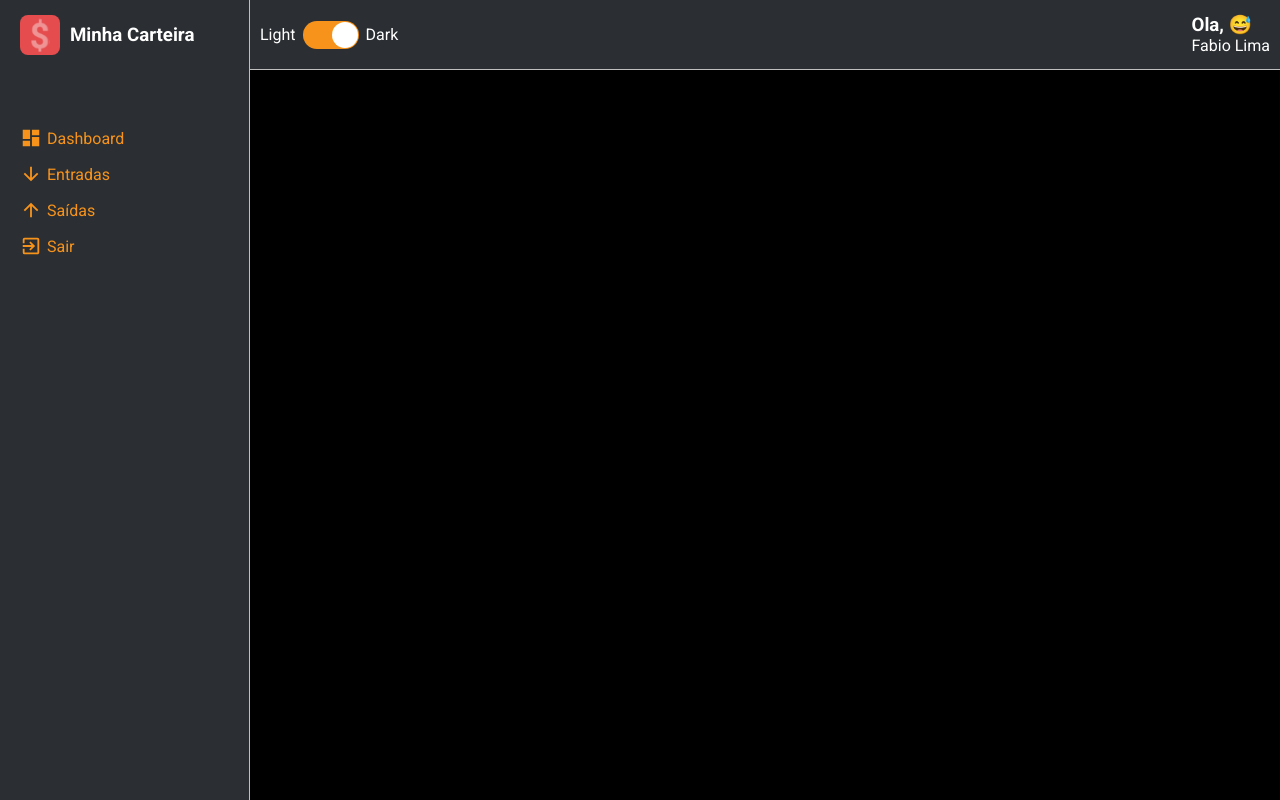
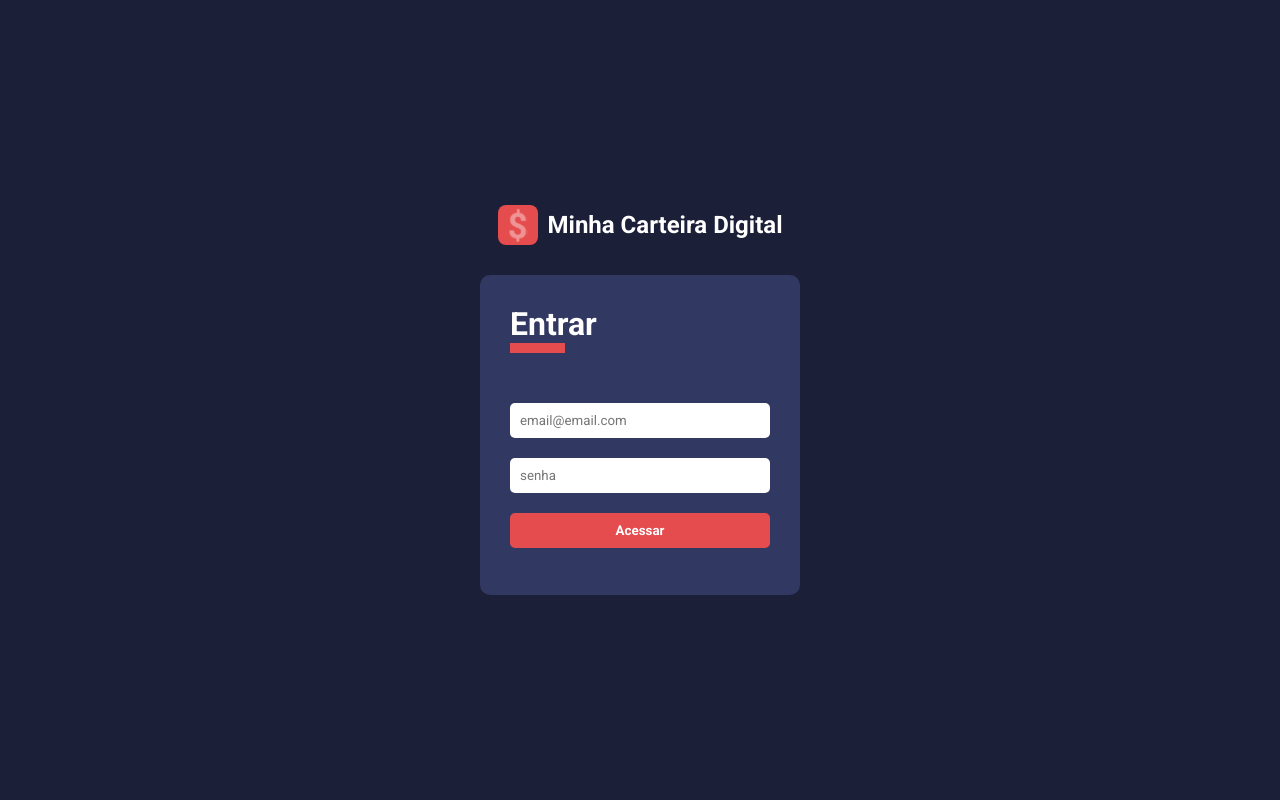
Before and after one commit to flrlima/dashboard-finance, a React (Create React App) app: page / in a window 1280 px wide. Built offline with nearby package versions, Linux system fonts and the light colour scheme.

Commit message:
Finalizando Themes e inciando layout login

```diff
--- /dev/null
+++ b/src/components/Button/index.tsx
@@ -0,0 +1,14 @@
+import React, { ButtonHTMLAttributes } from 'react';
+import { Container } from './styles';
+
+type IButtonProps = ButtonHTMLAttributes<HTMLButtonElement>;
+
+const Button: React.FC<IButtonProps> = ({
+    children, ...rest
+}) => (
+        <Container {...rest}>
+            {children}
+        </Container>
+    );
+
+export default Button;
--- /dev/null
+++ b/src/components/Button/styles.ts
@@ -0,0 +1,22 @@
+import styled from "styled-components";
+
+export const Container = styled.button`
+
+    width: 100%;
+
+    margin: 10px 0;
+    padding: 10px;
+
+    border-radius: 5px;
+
+    font-weight: bold;
+    color: ${props => props.theme.colors.white};
+    background-color: ${props => props.theme.colors.warning};
+
+    transition: opacity .3s;
+
+    &:hover {
+        opacity: inherit.7;
+    }
+
+`;
--- /dev/null
+++ b/src/components/Input/index.tsx
@@ -0,0 +1,12 @@
+import React, { InputHTMLAttributes } from 'react';
+import { Container } from './styles';
+
+type IInputProps = InputHTMLAttributes<HTMLInputElement>;
+
+const Input: React.FC<IInputProps> = ({
+    ...rest
+}) => (
+        <Container {...rest}/>
+    );
+
+export default Input;
--- /dev/null
+++ b/src/components/Input/styles.ts
@@ -0,0 +1,12 @@
+import styled from "styled-components";
+
+export const Container = styled.input`
+
+    width: 100%;
+
+    margin: 10px 0;
+    padding: 10px;
+
+    border-radius: 5px;
+
+`;
--- a/src/hooks/theme.tsx
+++ b/src/hooks/theme.tsx
@@ -29,13 +29,23 @@
 
 const ThemeProvider: React.FC = ({ children }) => {
 
-    const [theme, setTheme] = useState<ITheme>(dark);
+    const [theme, setTheme] = useState<ITheme>(() => {
+        const themeSaved = localStorage.getItem('@minha-carteira-digital-dentro-do-bolso:theme');
+
+        if(themeSaved) {
+            return JSON.parse(themeSaved);
+        }else{
+            return dark;
+        }
+    });
 
     const toggleTheme = () => {
         if(theme.title === 'dark'){
             setTheme(light)
+            localStorage.setItem('@minha-carteira-digital-dentro-do-bolso:theme', JSON.stringify(light));
         }else{
             setTheme(dark)
+            localStorage.setItem('@minha-carteira-digital-dentro-do-bolso:theme', JSON.stringify(dark));
         }
     }
 
--- a/src/pages/SignIn/index.tsx
+++ b/src/pages/SignIn/index.tsx
@@ -1,8 +1,35 @@
 import React from 'react';
+import { Container, Logo, Form, FormTitle } from './styles';
+import logoImg from '../../assets/logo.svg';
+import Input from '../../components/Input';
+import Button from '../../components/Button';
 
 const SignIn: React.FC = () => {
     return(
-        <h1>SignIn</h1>
+        <Container>
+            <Logo>
+                <img src={logoImg} alt="Minha Carteira Digital" />
+                <h2>Minha Carteira Digital</h2>
+            </Logo>
+
+            <Form onSubmit={() => {}}>
+                <FormTitle>Entrar</FormTitle>
+
+                <Input
+                    placeholder="email@email.com"
+                    type="email"
+                    required
+                />
+                <Input
+                    placeholder="senha"
+                    type="password"
+                    required
+                />
+
+                <Button type="submit">Acessar</Button>
+
+            </Form>
+        </Container>
     );
 }
 
--- /dev/null
+++ b/src/pages/SignIn/styles.ts
@@ -0,0 +1,58 @@
+import styled from 'styled-components';
+
+export const Container = styled.div`
+
+    height: 100vh;
+
+    display: flex;
+    flex: 1;
+    flex-direction: column;
+    justify-content: center;
+    align-items: center;
+
+    background-color: #1B1F38;
+    /* background-color: ${props => props.theme.colors.success}; */
+`;
+
+export const Logo = styled.div`
+    display: flex;
+    align-items: center;
+
+    margin-bottom: 30px;
+
+    > h2 {
+        color: ${props => props.theme.colors.white};
+        margin-left: 10px;
+    }
+
+    > img {
+        height: 40px;
+        width: 40px;
+    }
+`;
+
+export const Form = styled.form`
+
+    width: 320px;
+    height: 320px;
+
+    padding: 30px;
+
+    border-radius: 10px;
+
+    background-color: #313862;
+    /* background-color: ${props => props.theme.colors.info}; */
+`;
+
+export const FormTitle = styled.h1`
+    margin-bottom: 40px;
+    color: ${props => props.theme.colors.white};
+
+    &::after {
+        content: '';
+        display: block;
+        width: 55px;
+        border-bottom: 10px solid ${props => props.theme.colors.warning};
+    }
+
+`;
--- a/src/routes/app.routes.tsx
+++ b/src/routes/app.routes.tsx
@@ -2,7 +2,6 @@
 import { BrowserRouter, Routes, Route } from 'react-router-dom';
 
 import Layout from '../components/Layout';
-import SignIn from '../pages/SignIn';
 import Dashboard from '../pages/Dashboard';
 import List from '../pages/List';
 
@@ -10,7 +9,6 @@
     <BrowserRouter>
         <Layout>
             <Routes>
-                {/* <Route path="/" element={<SignIn />} /> */}
                 <Route path="/list/:type" element={<List />} />
                 <Route path="/dashboard" element={<Dashboard />} />
             </Routes>
--- /dev/null
+++ b/src/routes/auth.routes.tsx
@@ -0,0 +1,15 @@
+import React from 'react';
+import { BrowserRouter, Routes, Route } from 'react-router-dom';
+import SignIn from '../pages/SignIn';
+
+const AuthRoutes: React.FC = () => (
+
+    <BrowserRouter>
+            <Routes>
+                <Route path="/" element={<SignIn />} />
+            </Routes>
+    </BrowserRouter>
+
+)
+
+export default AuthRoutes;
--- a/src/routes/intex.tsx
+++ b/src/routes/intex.tsx
@@ -1,8 +1,12 @@
 import React from 'react';
 import AppRoutes from './app.routes';
+import AuthRoutes from './auth.routes';
 
 const Routes: React.FC = () => (
-        <AppRoutes/>
+        <>
+                {/* <AppRoutes /> */}
+                <AuthRoutes />
+        </>
 )
 
 export default Routes;
```
